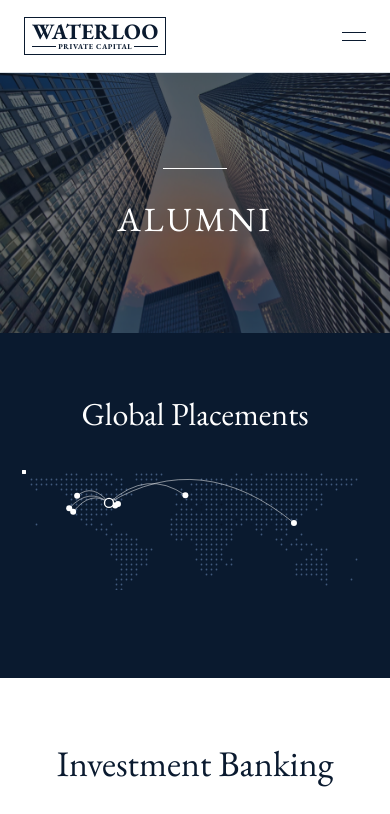
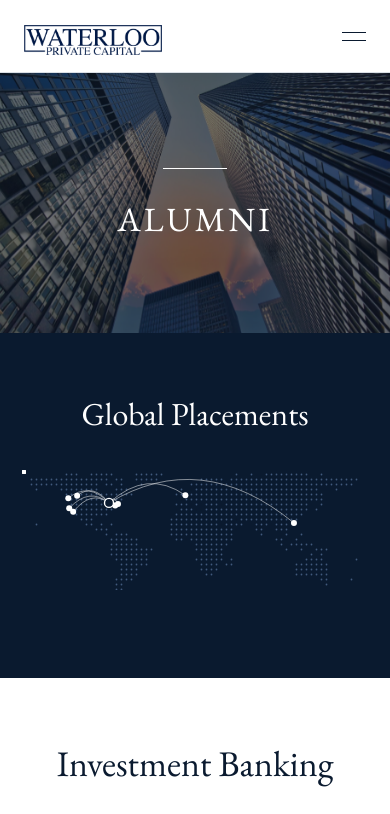
Before and after one commit to cchensee/wpc-website, a plain HTML site: page alumni.html in a window 390 px wide. Shown: the top 814 px of the page. Drawn offline with nearby package versions, Linux system fonts and the light colour scheme.

Commit message:
Use brand logo image, add Victoria to map, nudge header logo

```diff
--- a/alumni-map.js
+++ b/alumni-map.js
@@ -7,6 +7,7 @@ var WPC_CITIES = [
   { name: 'New York', lat: 40.7128, lon: -74.006, count: 1 },
   { name: 'Boston', lat: 42.3601, lon: -71.0589, count: 1 },
   { name: 'Calgary', lat: 51.0447, lon: -114.0719, count: 1 },
+  { name: 'Victoria', lat: 48.4284, lon: -123.3656, count: 1 },
   { name: 'San Francisco', lat: 37.7749, lon: -122.4194, count: 1 },
   { name: 'Los Angeles', lat: 34.0522, lon: -118.2437, count: 1 },
   { name: 'London', lat: 51.5072, lon: -0.1276, count: 1 },
--- a/alumni.html
+++ b/alumni.html
@@ -58,7 +58,7 @@ a:focus-visible{outline:2px solid #3A5675;outline-offset:4px}
 
 <header style="background: #FFFFFF; border-bottom: 1px solid #DADFE5">
 <nav aria-label="Main" style="max-width: none; margin: 0; padding: 0 max(40px, calc((100% - 1280px) / 2)); min-height: 88px; display: flex; flex-wrap: wrap; align-items: center; justify-content: space-between; gap: 16px">
-<a href="index.html" aria-label="Waterloo Private Capital home" style="text-decoration: none; display: inline-flex; padding: 16px 0"><span class="wpc-logo" style="display: inline-flex; flex-direction: column; align-items: stretch; box-sizing: border-box; border: 1px solid currentColor; padding: 0.2em 0.32em 0.16em; font-family: 'EB Garamond', Garamond, Georgia, serif; font-size: 28px; color: #0A1A2F"><span style="font-weight: 700; line-height: 0.88; letter-spacing: 0.01em; text-align: center">WATERLOO</span><span style="display: flex; align-items: center; gap: 0.3em; margin-top: 0.14em; font-weight: 700; font-size: 0.34em; line-height: 1; letter-spacing: 0.08em; white-space: nowrap"><span style="flex: 1 1 auto; height: 1px; background: currentColor"></span>PRIVATE CAPITAL<span style="flex: 1 1 auto; height: 1px; background: currentColor"></span></span></span></a>
+<a href="index.html" aria-label="Waterloo Private Capital home" style="text-decoration: none; display: inline-flex; padding: 16px 0"><span class="wpc-logo" role="img" aria-label="Waterloo Private Capital" style="display: block; position: relative; top: 4px; height: 38px; aspect-ratio: 1600 / 347; color: #001845; background: currentColor; -webkit-mask: url('images/logo-wpc.png') center / contain no-repeat; mask: url('images/logo-wpc.png') center / contain no-repeat"></span></a>
 <div style="display: flex; flex-wrap: wrap; align-items: center; gap: 0">
 <a href="index.html" style="color: #0A1A2F; text-decoration: none; font-size: 14px; letter-spacing: 2px; text-transform: uppercase; padding: 16px">Home</a>
 <a href="team.html" style="color: #0A1A2F; text-decoration: none; font-size: 14px; letter-spacing: 2px; text-transform: uppercase; padding: 16px">Our Team</a>
@@ -204,7 +204,7 @@ a:focus-visible{outline:2px solid #3A5675;outline-offset:4px}
 <div style="max-width: 1280px; margin: 0 auto; padding: 88px 40px 40px; display: flex; flex-direction: column; gap: 64px">
 <div style="display: flex; flex-wrap: wrap; justify-content: space-between; gap: 48px">
 <div style="align-self: flex-start; display: inline-flex">
-<span class="wpc-logo wpc-logo-footer" style="display: inline-flex; flex-direction: column; align-items: stretch; box-sizing: border-box; border: 1px solid currentColor; padding: 0.2em 0.32em 0.16em; font-family: 'EB Garamond', Garamond, Georgia, serif; font-size: 40px; color: #FFFFFF"><span style="font-weight: 700; line-height: 0.88; letter-spacing: 0.01em; text-align: center">WATERLOO</span><span style="display: flex; align-items: center; gap: 0.3em; margin-top: 0.14em; font-weight: 700; font-size: 0.34em; line-height: 1; letter-spacing: 0.08em; white-space: nowrap"><span style="flex: 1 1 auto; height: 1px; background: currentColor"></span>PRIVATE CAPITAL<span style="flex: 1 1 auto; height: 1px; background: currentColor"></span></span></span>
+<span class="wpc-logo wpc-logo-footer" role="img" aria-label="Waterloo Private Capital" style="display: block; height: 56px; aspect-ratio: 1600 / 347; color: #FFFFFF; background: currentColor; -webkit-mask: url('images/logo-wpc.png') center / contain no-repeat; mask: url('images/logo-wpc.png') center / contain no-repeat"></span>
 </div>
 <div style="display: flex; flex-wrap: wrap; gap: 72px">
 <div style="display: flex; flex-direction: column; gap: 0">
--- a/mobile.css
+++ b/mobile.css
@@ -28,8 +28,8 @@ body > div{overflow-x:clip}
   /* Header: logo + menu button, links fold into a panel. */
   header nav{min-height:72px !important;padding:0 24px !important;row-gap:0 !important}
   header nav > a:first-child{padding:12px 0 !important}
-  header .wpc-logo{font-size:22px !important}
-  .wpc-logo-footer{font-size:32px !important}
+  header .wpc-logo{height:30px !important}
+  .wpc-logo-footer{height:44px !important}
   .site-header.is-scrolled nav{min-height:64px !important}
 
   .has-menu .menu-toggle{display:flex;flex-direction:column;justify-content:center;gap:7px;width:44px;height:44px;margin-right:-10px;padding:10px;border:0;background:none !important;cursor:pointer}
```
Also changed, not shown: contact.html (+2 -2 lines), education.html (+2 -2 lines), hiring.html (+2 -2 lines), index.html (+2 -2 lines), team.html (+2 -2 lines), images/logo-wpc.png (added).
